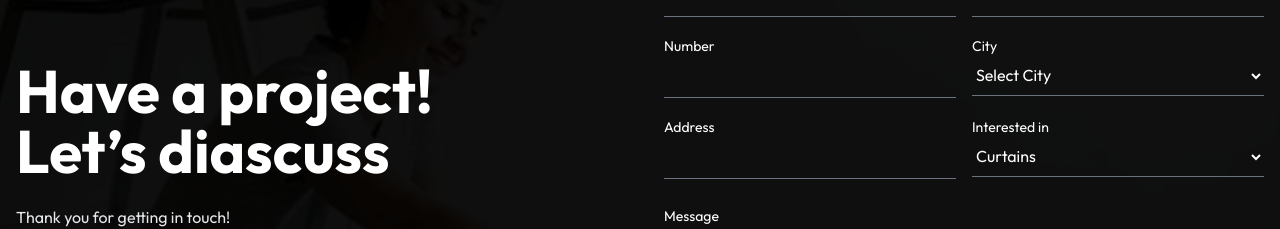
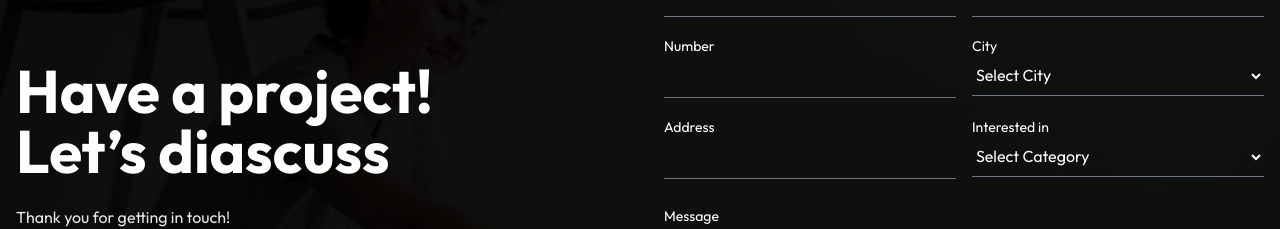
Before and after one commit to jamanador/wavesandcurtain, a React (Vite) app: page / in a window 1280 px wide. Shown: the part 5000-5229 px from the top of the page. Built offline with nearby package versions, Linux system fonts and the light colour scheme.

Commit message:
updated  dynamic product name dropdown using map

```diff
--- a/src/pages/Home/ContactForm.jsx
+++ b/src/pages/Home/ContactForm.jsx
@@ -2,6 +2,25 @@ import { motion } from 'framer-motion';
 import contactformbg from '../../assets/contactformbg.png'; // Ensure you have a background image
 
 const ContactForm = () => {
+  const cities = [
+    "Dubai",
+    "Abu Dhabi",
+    "Sharjah",
+    "Ajman",
+    "Fujairah",
+    "Ras Al Khaimah",
+    "Umm Al Quwain"
+  ];
+  const productNames = [
+    "Blackout Curtain",
+    "Sheer Curtain",
+    "Motorized Curtain",
+    "Roller Blind",
+    "Zebra Blind",
+    "Romani Blind"
+  ];
+  const categories = ["Curtains", "Blinds", "Consultation"];
+
   return (
     <section className="relative bg-black text-white overflow-hidden">
       {/* Background image overlay */}
@@ -69,9 +88,14 @@ const ContactForm = () => {
             <div>
               <label className="text-sm">City</label>
               <select className="w-full bg-transparent border-b border-gray-500 py-2 focus:outline-none">
-                <option className="bg-black">Select City</option>
-                <option className="bg-black">Dubai</option>
-                <option className="bg-black">Abu Dhabi</option>
+                <option className="bg-black" disabled selected>
+                  Select City
+                </option>
+                {cities.map((city, index) => (
+                  <option key={index} className="bg-black">
+                    {city}
+                  </option>
+                ))}
               </select>
             </div>
             <div>
@@ -85,9 +109,14 @@ const ContactForm = () => {
             <div>
               <label className="text-sm">Interested in</label>
               <select className="w-full bg-transparent border-b border-gray-500 py-2 focus:outline-none">
-                <option className="bg-black">Curtains</option>
-                <option className="bg-black">Blinds</option>
-                <option className="bg-black">Consultation</option>
+                <option className="bg-black" disabled selected>
+                  Select Category
+                </option>
+                {productNames.map((productName, index) => (
+                  <option key={index} className="bg-black">
+                    {productName}
+                  </option>
+                ))}
               </select>
             </div>
           </div>
```
